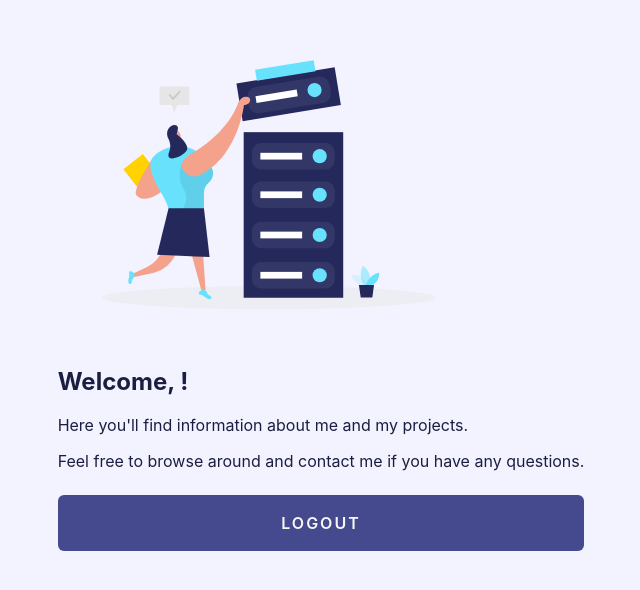
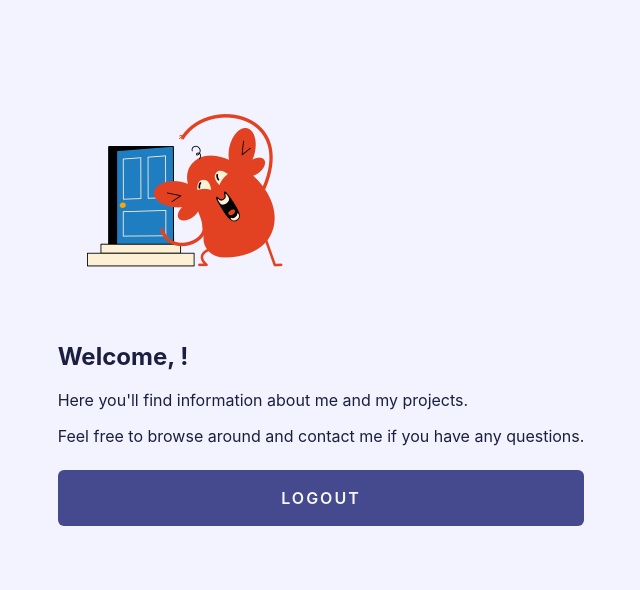
Before and after one commit to usamaasif786/login-form, a React (Create React App) app: page /mainpage in a window 1280 px wide. Shown: the part 102-692 px from the top of the page, without its empty margins (319-959 px from the left). Built offline with nearby package versions, Linux system fonts and the light colour scheme.

Commit message:
From Usama

```diff
--- a/src/components/body/mainpage.jsx
+++ b/src/components/body/mainpage.jsx
@@ -1,6 +1,7 @@
 import { useState } from "react";
 import logo from "../style/logo.svg";
 import "../style/style.css";
+import welcomelogo from "../style/welcome-logo.png"
 import { useHistory, useNavigate } from "react-router-dom";
 
 const MainPage = () => {
@@ -23,7 +24,7 @@ const MainPage = () => {
 
   return (
     <div className="main-page">
-      <img src={logo} alt="Logo" />
+      <img src={welcomelogo} alt="Logo" />
       <h2>Welcome, {username}!</h2>
       <p>Here you'll find information about me and my projects.</p>
       <p>Feel free to browse around and contact me if you have any questions.</p>
--- a/src/components/signupform/signupform.jsx
+++ b/src/components/signupform/signupform.jsx
@@ -1,5 +1,6 @@
 import { ChangeEvent, useState } from "react";
 import logo from "../style/logo.svg";
+import signuplogo from "../style/signup-logo.png"
 import "../style/style.css"
 
 const strengthLabels = ["weak", "medium", "strong"];
@@ -117,7 +118,7 @@ export const Signup = () => {
 
   return (
     <div className="login-card">
-      <img src={logo} alt="Logo" />
+      <img src={signuplogo} alt="Logo" />
       <h2>Sign Up</h2>
       <form className="login-form" onSubmit={handleSubmit}>
         <div className="username">
```
Also changed, not shown: src/components/style/signup-logo.png (added), src/components/style/welcome-logo.png (added).
